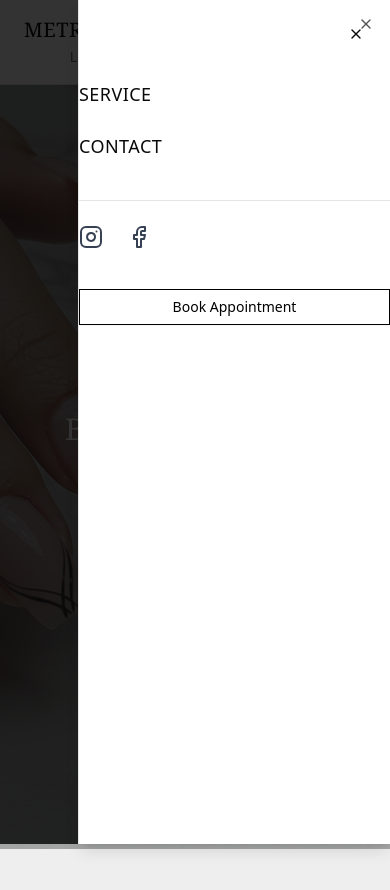
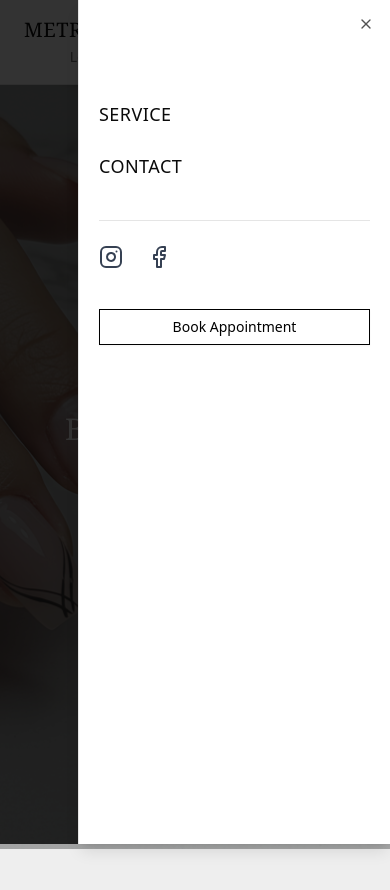
Before and after one commit to JOATLGTM/metronails, a Next.js app: page / in a window 390 px wide. Both pictures are taken after a click on the button "Menu". Shown: the top 890 px of the page. Built offline with nearby package versions, Linux system fonts and the light colour scheme.

Commit message:
update navbar to ensure words are not at the edge of the container. Removed extra X

```diff
--- a/components/Navbar.jsx
+++ b/components/Navbar.jsx
@@ -86,10 +86,10 @@ export default function Navbar() {
 							onClick={() => setIsOpen(false)}
 							aria-label="Close menu"
 						>
-							<X className="h-5 w-5" />
+							{/* <X className="h-5 w-5" /> */}
 						</Button>
 
-						<nav className="flex flex-col space-y-6 mt-8">
+						<nav className="flex flex-col space-y-6 mt-8 p-[20px]">
 							<Link
 								href="/service"
 								className="text-lg uppercase tracking-wide hover:text-primary transition-colors"
```
